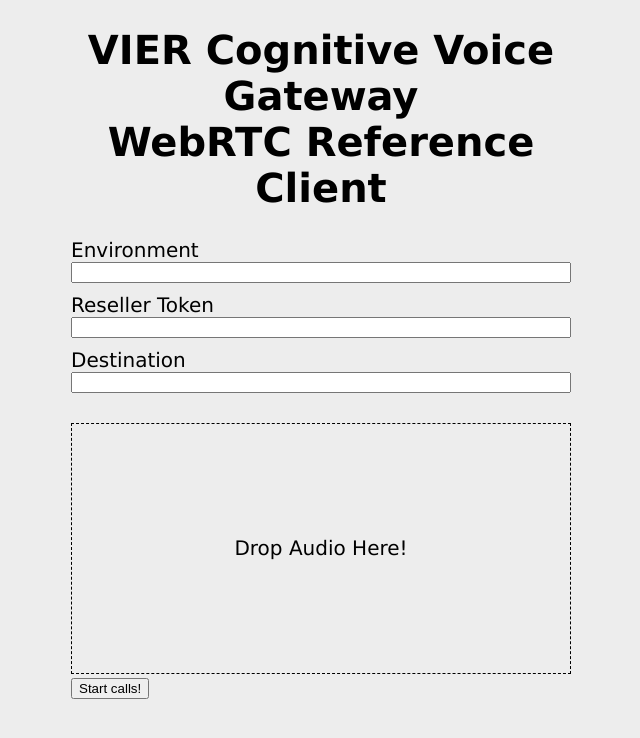
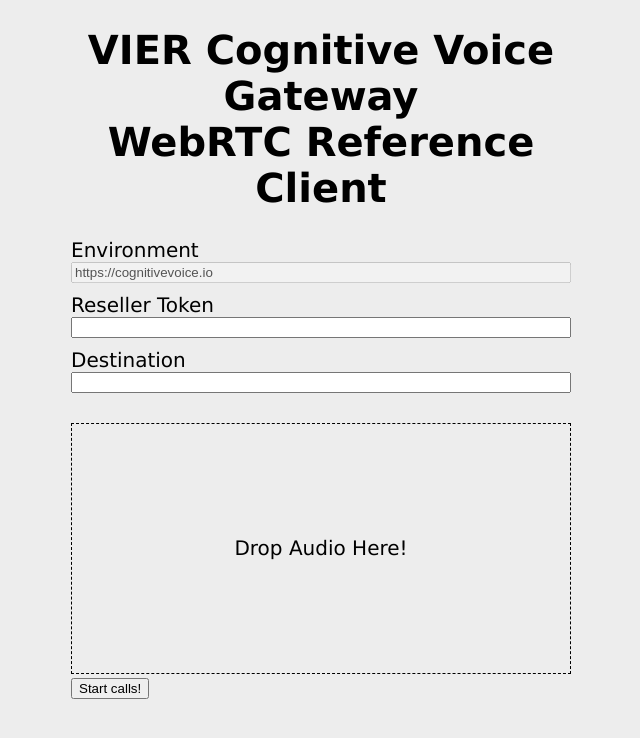
Before and after one commit to VIER-CognitiveVoice/reference-webrtc-client, a website built with webpack: page webaudio-example.html in a window 1280 px wide. Shown: the whole page, without its empty margins (319-959 px from the left). Built offline with nearby package versions, Linux system fonts and the light colour scheme.

Commit message:
fetch the environment URL only from the URL

```diff
--- /dev/null
+++ b/src/common-example.ts
@@ -0,0 +1,10 @@
+
+export function getEnvironment() {
+  const query = new URLSearchParams(location.search)
+  const environment = query.get('environment') ?? 'https://cognitivevoice.io'
+  const environmentField = document.querySelector<HTMLInputElement>('input#environment')
+  if (environmentField) {
+    environmentField.value = environment
+  }
+  return environment
+}
--- a/src/web-call-example.ts
+++ b/src/web-call-example.ts
@@ -4,6 +4,7 @@
   CvgWebRtcButton,
   ELEMENT_NAME,
 } from './custom-element'
+import { getEnvironment } from './common-example'
 
 const images = {
   // https://fontawesome.com/icons/phone?s=solid&f=classic
@@ -49,6 +50,8 @@
     }
   })
 
+  connectButton.setAttribute('environment', getEnvironment())
+
   form.querySelectorAll<HTMLInputElement>('input[name]').forEach(element => {
     const key = `form.${element.name}`
     const queryValue = query.get(element.name)
--- a/src/webaudio-example.ts
+++ b/src/webaudio-example.ts
@@ -8,6 +8,7 @@
   DEFAULT_TIMEOUT,
   enableMediaStreamAudioInChrome,
 } from './controls'
+import { getEnvironment } from './common-example'
 
 function preventDefault(e: Event): void {
   e.preventDefault()
@@ -228,6 +229,7 @@
 window.addEventListener('drop', preventDefault, false)
 
 window.addEventListener('DOMContentLoaded', () => {
+  const environment = getEnvironment()
 
   const query = new URLSearchParams(location.search)
   document.querySelectorAll<HTMLInputElement>('input[name]').forEach(element => {
@@ -294,7 +296,6 @@
     audioFiles.clear()
     filesContainer.innerHTML = ''
 
-    const environment = localStorage.getItem("form.environment")!!
     const resellerToken = localStorage.getItem("form.reseller-token")!!
     const destination = localStorage.getItem("form.destination")!!
 
--- a/webaudio-example.html
+++ b/webaudio-example.html
@@ -20,7 +20,7 @@
                         <label for="environment">Environment</label>
                     </div>
                     <div>
-                        <input id="environment" name="environment" type="text">
+                        <input id="environment" type="text" readonly disabled>
                     </div>
                 </div>
                 <div class="form-field">
```
Also changed, not shown: index.html (+1 -1 lines).
